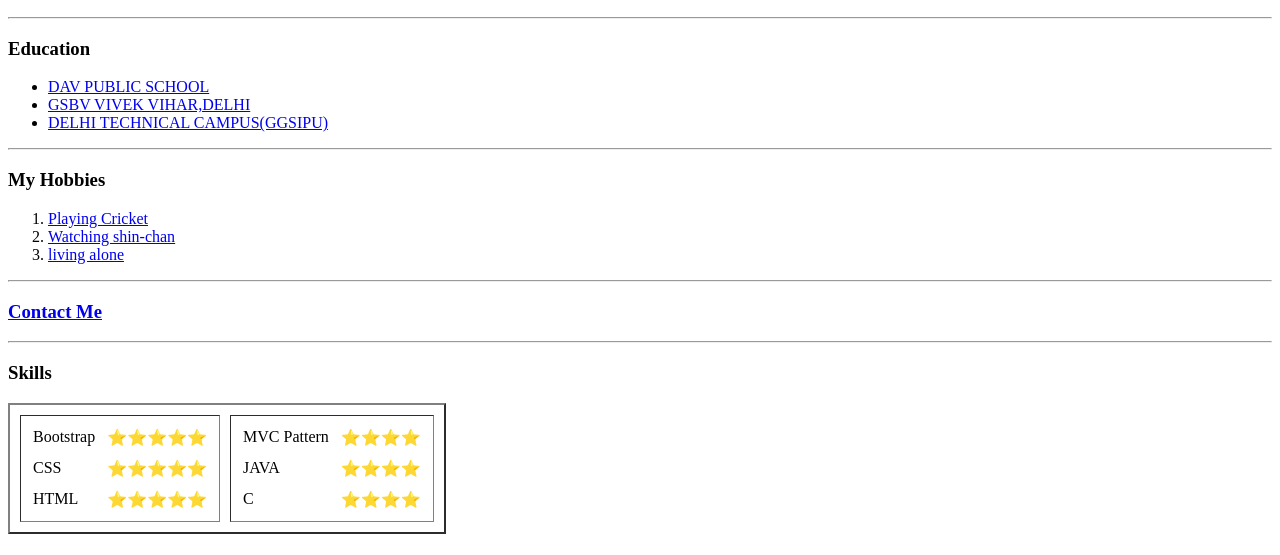
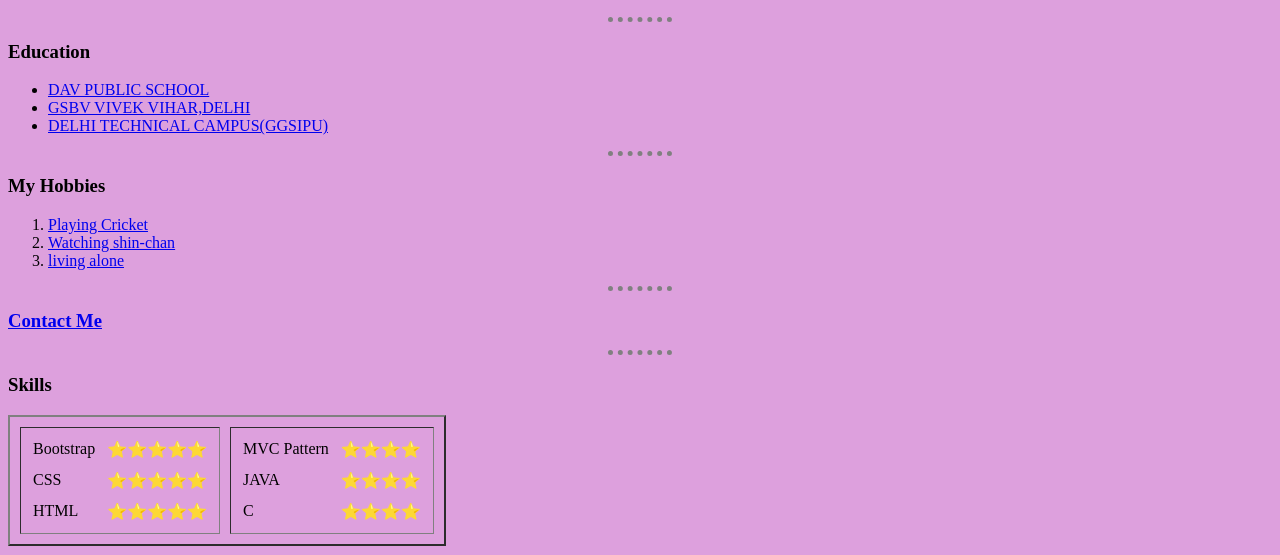
Before and after one commit to Ritesh0103/CV, a plain HTML site: page index.html in a window 1280 px wide. Shown: the part 245-800 px from the top of the page. Drawn offline with Linux system fonts and the light colour scheme.

Commit message:
Add files via upload

```diff
--- a/index.html
+++ b/index.html
@@ -4,10 +4,28 @@
     <meta charset="utf-8">
     <title></title>
   </head>
+
+  <style>
+  body{
+    Background-color: plum;
+  }
+  hr{
+    /* background-color: white; */
+    border-style: none;
+    border-top-style: dotted;
+    border-color: grey;
+    border-width: 5px;
+    /* height: 1px; */
+    width: 5%;
+  }
+
+  </style>
+
+
   <body>
     <table Cellspacing = "20">
       <tr>
-        <td><img src="https://avatars.githubusercontent.com/u/115355764?s=400&u=0cc3d42af0545546206592ff06feefb112cb6e31&v=4" width="200" height="200"></td>
+        <td><img src="https://scontent.fdel15-1.fna.fbcdn.net/v/t39.30808-6/277160850_933962367285114_7730206810159686904_n.jpg?_nc_cat=108&ccb=1-7&_nc_sid=174925&_nc_ohc=8tobt2eD0DoAX9_xKSM&_nc_ht=scontent.fdel15-1.fna&oh=00_AfCEC5ZT_hG5Vz3we6iWtetsDedbL41AiS8PaROeFb4RrA&oe=63D758F8" width="200" height="200"></td>
          <td><h1>Ritesh Kumar</h1>
          <p><em>I am a <strong>B-tech Student</strong>.</em></p>
          <p>I am Student of Delhi Technical Campus.My routine is just to make variety of objects which is not present at this time.
```
Also changed, not shown: Contact Information.html (+1 -1 lines).
